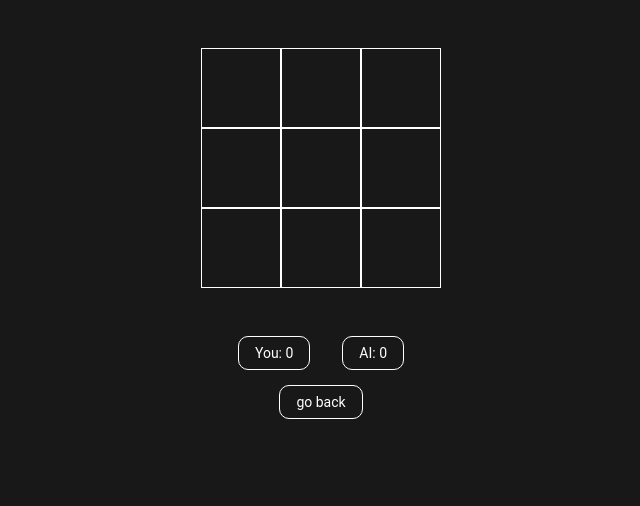
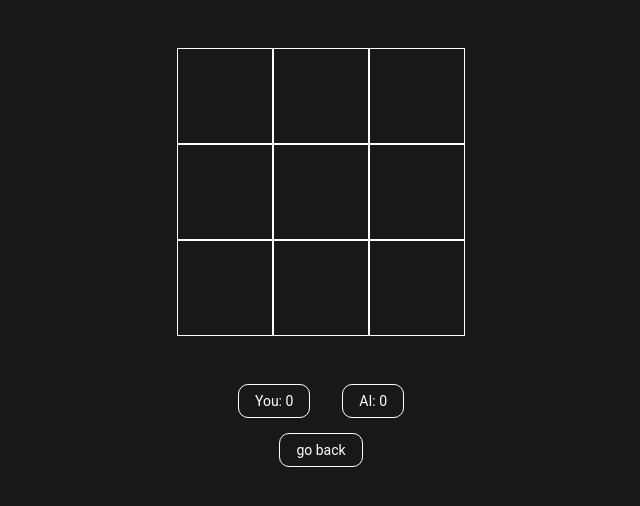
Before and after one commit to Diego-Berardi/Tic-Tac-Toe, a plain HTML site: page pages/VS-Ai/index.html in a window 1280 px wide. Shown: the whole page, without its empty margins (319-959 px from the left). Drawn offline with Linux system fonts and the light colour scheme.

Commit message:
update: font size

```diff
--- a/pages/2players/assets/css/style.css
+++ b/pages/2players/assets/css/style.css
@@ -20,21 +20,23 @@ main {
   justify-content: center;
   flex-direction: column;
 }
+
 .section-game {
   margin: 3rem 0;
   display: grid;
   grid-template-columns: repeat(3, 1fr);
   cursor: pointer;
+  font-weight: 700;
+  font-size: 3rem;
 }
 
 .box {
   border: 1px solid white;
-  width: 5rem;
-  height: 5rem;
+  width: 6rem;
+  height: 6rem;
   display: flex;
   justify-content: center;
   align-items: center;
-  font-size: 2rem;
 }
 
 .scoreboard-section {
--- a/pages/VS-Ai/assets/css/style.css
+++ b/pages/VS-Ai/assets/css/style.css
@@ -26,15 +26,16 @@ main {
   display: grid;
   grid-template-columns: repeat(3, 1fr);
   cursor: pointer;
+  font-weight: 700;
+  font-size: 3rem;
 }
 .box {
   border: 1px solid white;
-  width: 5rem;
-  height: 5rem;
+  width: 6rem;
+  height: 6rem;
   display: flex;
   justify-content: center;
   align-items: center;
-  font-size: 2rem;
 }
 
 .scoreboard-section {
@@ -52,7 +53,7 @@ main {
 }
 
 .replay-menu button {
-  padding:  0.3rem .7rem ;
+  padding: 0.3rem 0.7rem;
 }
 .replay-menu {
   display: none;
```
